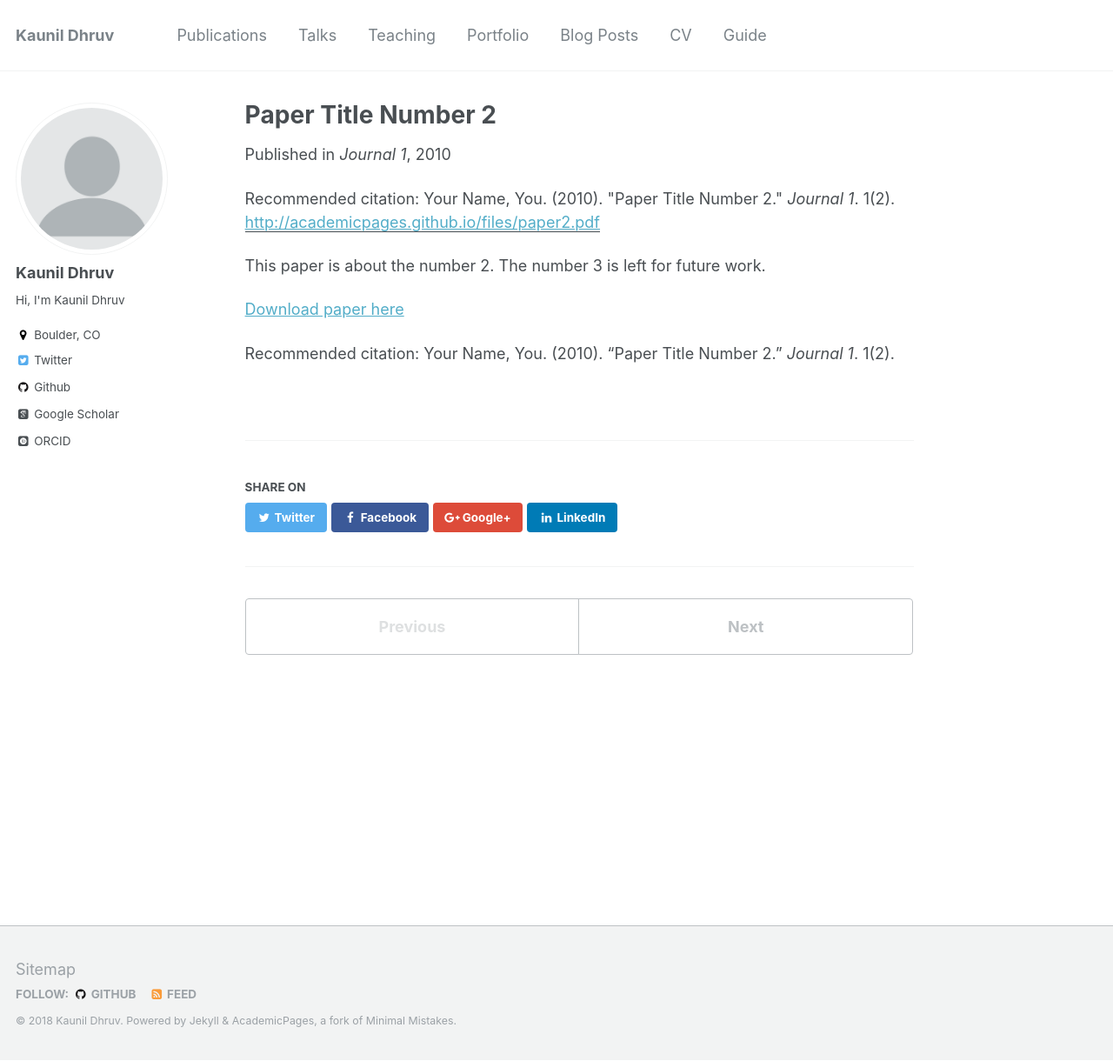
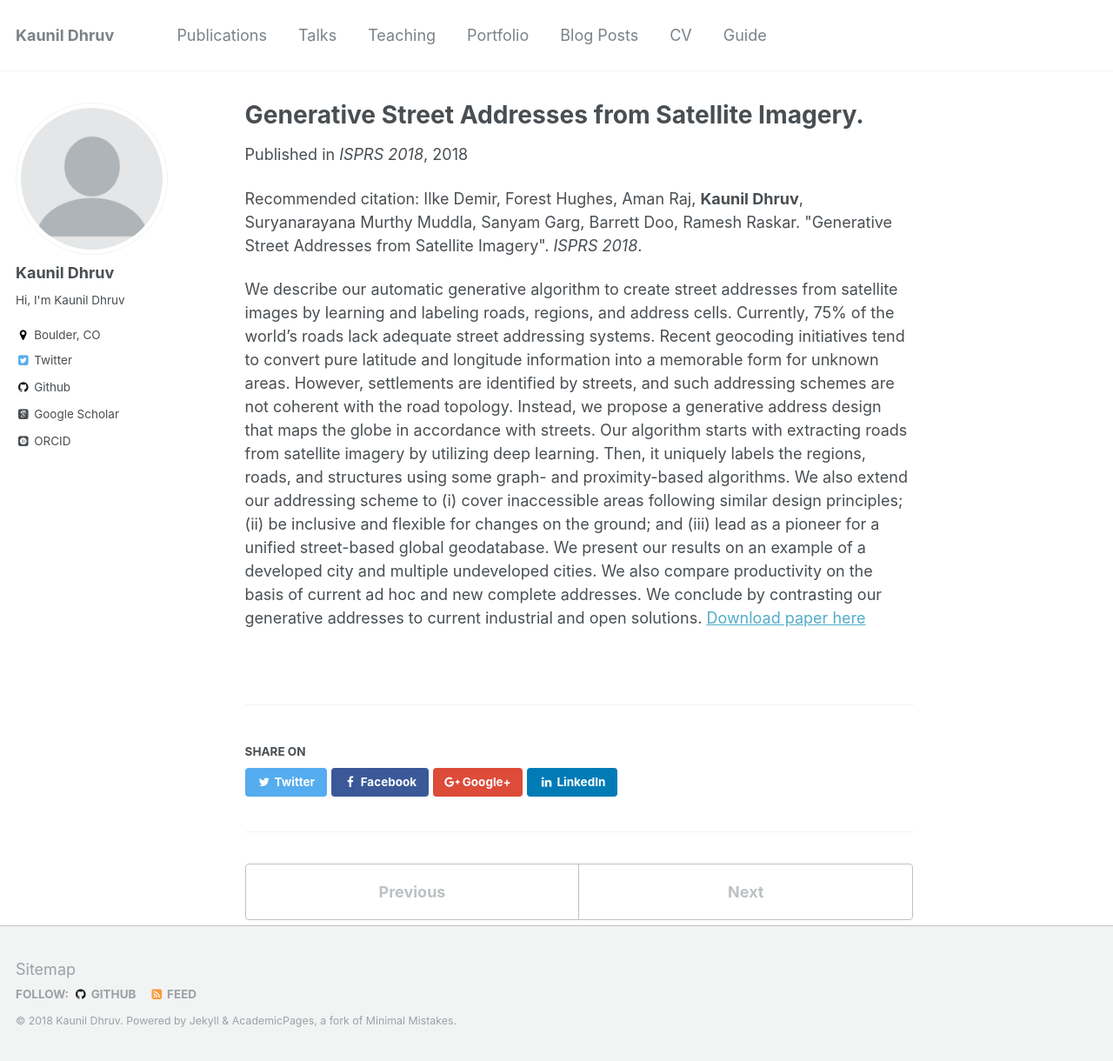
Before and after one commit to KaunilD/kaunild.github.io, a Jekyll site: the page built from _publications/2010-10-01-paper-title-number-2.md, in a window 1280 px wide and 1220 px high. Shown: the whole window at 87% size. Built offline with Jekyll 4.4.1, drawn with Linux system fonts in a browser that asks for light colours; some web fonts are replaced.

Commit message:
Updated publication 2

```diff
--- a/_publications/2010-10-01-paper-title-number-2.md
+++ b/_publications/2010-10-01-paper-title-number-2.md
@@ -1,15 +1,12 @@
 ---
-title: "Paper Title Number 2"
+title: "Generative Street Addresses from Satellite Imagery."
 collection: publications
-permalink: /publication/2010-10-01-paper-title-number-2
-excerpt: 'This paper is about the number 2. The number 3 is left for future work.'
-date: 2010-10-01
-venue: 'Journal 1'
-paperurl: 'http://academicpages.github.io/files/paper2.pdf'
-citation: 'Your Name, You. (2010). &quot;Paper Title Number 2.&quot; <i>Journal 1</i>. 1(2).'
+permalink: /publication/generative-street-addresses-satellite-iimagery
+excerpt: 'This paper describes our automatic generative algorithm to create street addresses from satellite images by learning and labeling roads, regions, and address cells.'
+date: March 08, 2018
+venue: 'ISPRS 2018'
+paperurl:
+citation: 'Ilke Demir, Forest Hughes, Aman Raj, <b>Kaunil Dhruv</b>, Suryanarayana Murthy Muddla, Sanyam Garg, Barrett Doo, Ramesh Raskar. "Generative Street Addresses from Satellite Imagery". <i>ISPRS 2018</i>.'
 ---
-This paper is about the number 2. The number 3 is left for future work.
-
-[Download paper here](http://academicpages.github.io/files/paper2.pdf)
-
-Recommended citation: Your Name, You. (2010). "Paper Title Number 2." <i>Journal 1</i>. 1(2).
+We describe our automatic generative algorithm to create street addresses from satellite images by learning and labeling roads, regions, and address cells. Currently, 75% of the world’s roads lack adequate street addressing systems. Recent geocoding initiatives tend to convert pure latitude and longitude information into a memorable form for unknown areas. However, settlements are identified by streets, and such addressing schemes are not coherent with the road topology. Instead, we propose a generative address design that maps the globe in accordance with streets. Our algorithm starts with extracting roads from satellite imagery by utilizing deep learning. Then, it uniquely labels the regions, roads, and structures using some graph- and proximity-based algorithms. We also extend our addressing scheme to (i) cover inaccessible areas following similar design principles; (ii) be inclusive and flexible for changes on the ground; and (iii) lead as a pioneer for a unified street-based global geodatabase. We present our results on an example of a developed city and multiple undeveloped cities. We also compare productivity on the basis of current ad hoc and new complete addresses. We conclude by contrasting our generative addresses to current industrial and open solutions.
+[Download paper here](https://www.mdpi.com/2220-9964/7/3/84/htm)
```
Also changed, not shown: _publications/2018-07-18-holistic-framework-number-1.md (+1 -1 lines).
